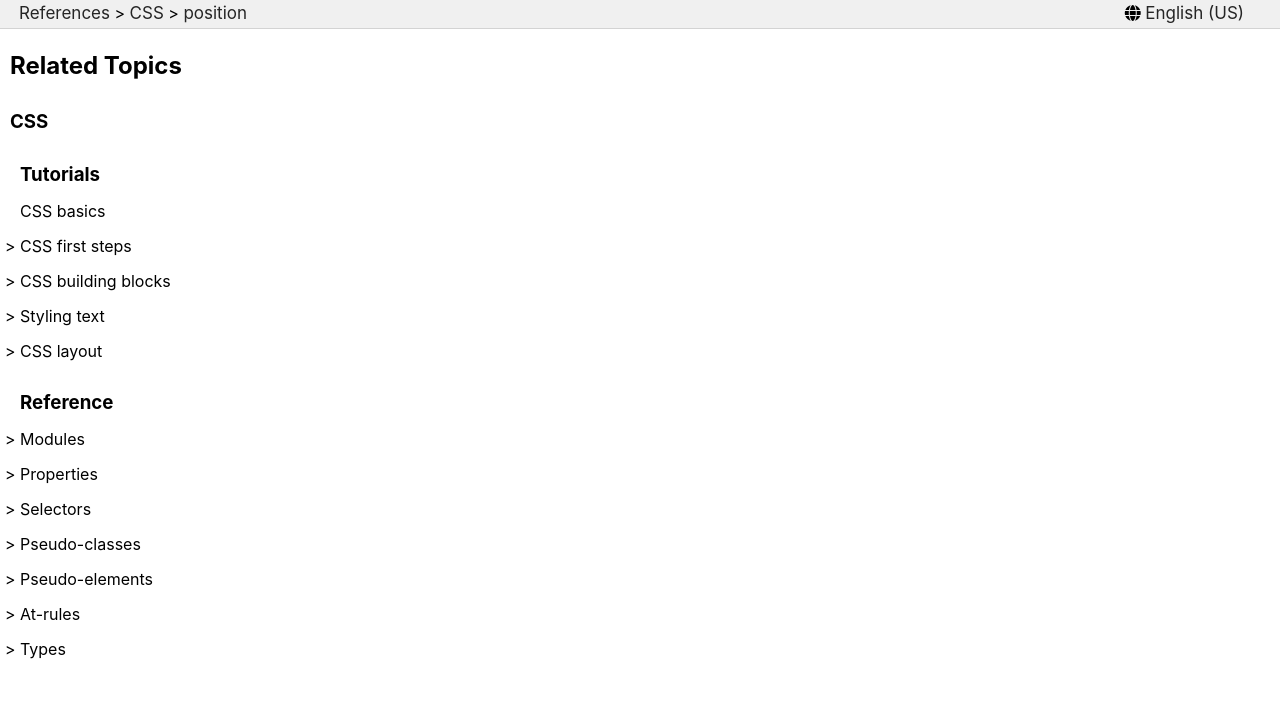
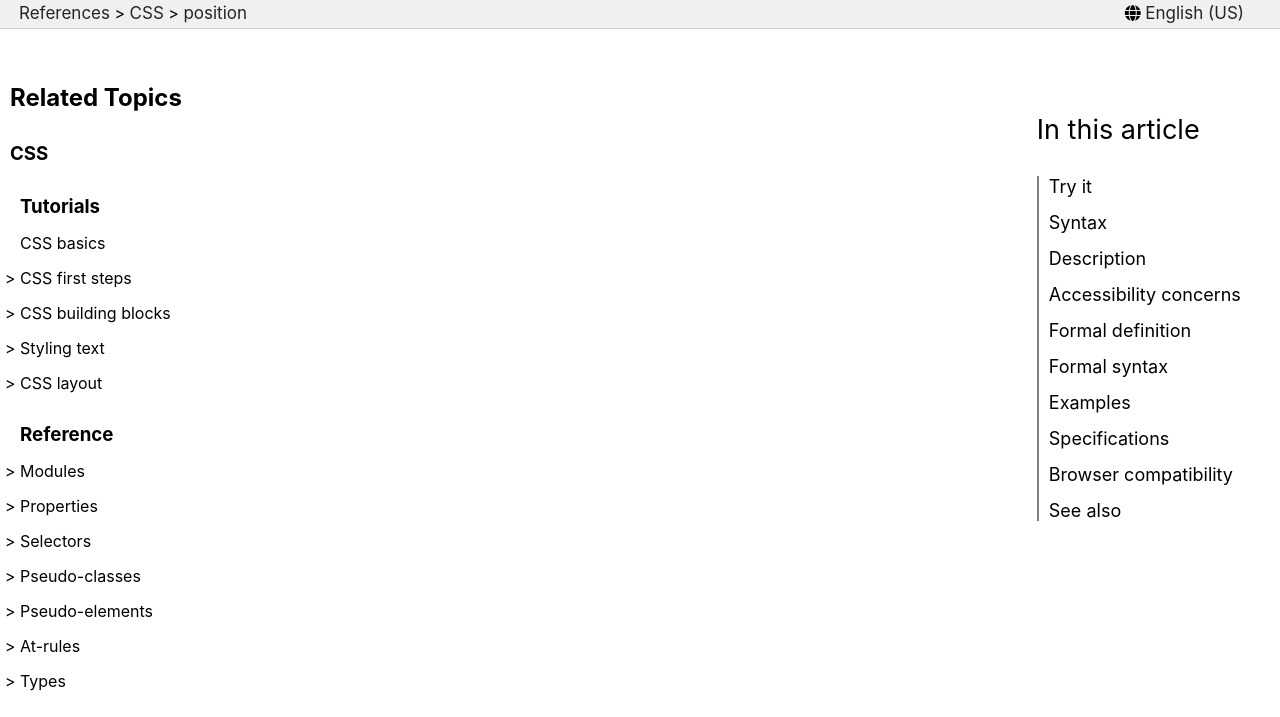
Before and after one commit to Abhilash4597/AirCampus, a plain HTML site: page MDN Position/position.html in a window 1280 px wide. Shown: the part 83-800 px from the top of the page. Drawn offline with Linux system fonts and the light colour scheme.

Commit message:
right block done

```diff
--- a/MDN Position/position.css
+++ b/MDN Position/position.css
@@ -115,9 +115,9 @@ body a:hover {
 .left_main_block {
     /* border: 2px solid olive; */
     width: 21%;
-    height: 81%;
+    height: 81.7%;
     position: fixed;
-    top: 114px;
+    top: 18.3%;
     left: 0;
     overflow: auto;
 }
@@ -137,3 +137,33 @@ body a:hover {
 .left_main_block h3 {
     margin-top: 30px;
 }
+
+.right_main_block {
+    /* border: 2px solid mediumseagreen; */
+    width: 19%;
+    height: 75%;
+    position: fixed;
+    right: 0;
+    top: 18.3%;
+    overflow: auto;
+}
+
+.right_main_block p {
+    font-size: 27px;
+    margin-bottom: 30px;
+    margin-top: 50px;
+}
+
+.right_main_block ul {
+    /* margin: 10px; */
+    border-left: 2px solid gray;
+    font-size: 18px;
+    padding-left: 10px;
+    list-style: none;
+    margin-bottom: 60px;
+}
+
+.right_main_block li {
+    margin-top: 15px;
+
+}
--- a/MDN Position/position.html
+++ b/MDN Position/position.html
@@ -122,6 +122,21 @@
             </ul>
         </div>
 
+        <div class="right_main_block">
+            <p>In this article</p>
+            <ul>
+                <li><a href="#">Try it</a></li>
+                <li><a href="#">Syntax</a></li>
+                <li><a href="#">Description</a></li>
+                <li><a href="#">Accessibility concerns</a></li>
+                <li><a href="#">Formal definition</a></li>
+                <li><a href="#">Formal syntax</a></li>
+                <li><a href="#">Examples</a></li>
+                <li><a href="#">Specifications</a></li>
+                <li><a href="#">Browser compatibility</a></li>
+                <li><a href="#">See also</a></li>
+            </ul>
+        </div>
 
     </main>
 
```
